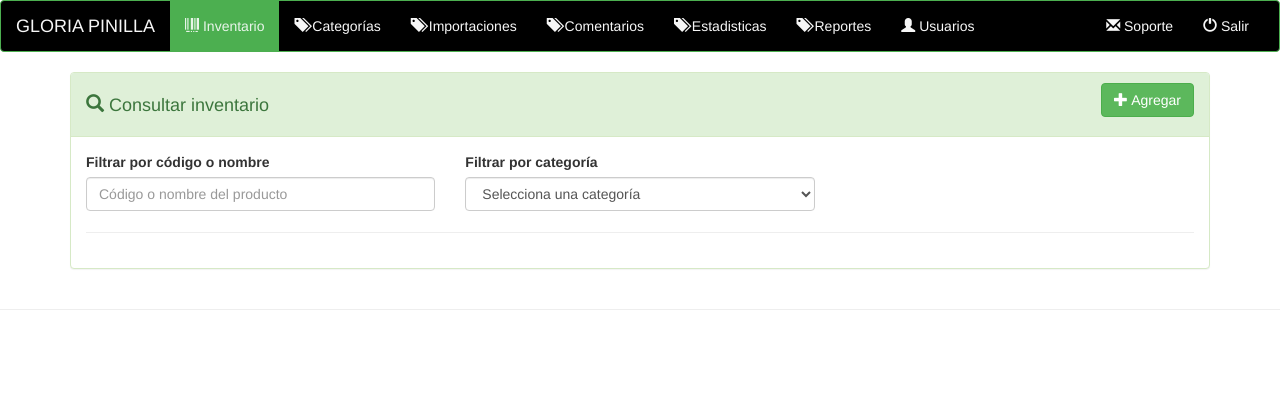
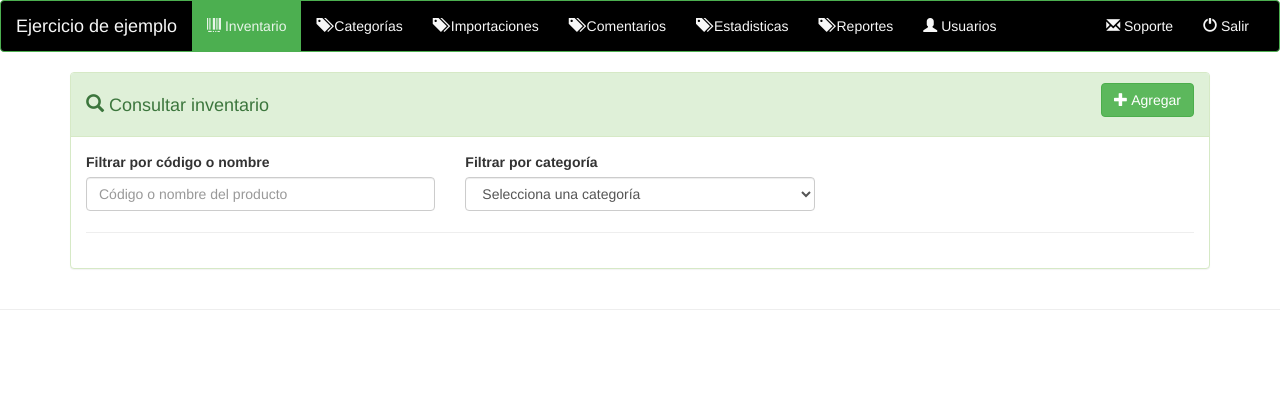
Before and after one commit to joserata/inventarios, a PHP site: page /stock.php in a window 1280 px wide. Shown: the top 420 px of the page. Run offline with PHP 8.4, Linux system fonts and the light colour scheme; a user stored in the database is signed in; data comes from the database, SQL or seed files in the repository; data that the repository does not hold is empty; some libraries are stand-ins or nearby versions.

Commit message:
Update navbar.php

```diff
--- a/navbar.php
+++ b/navbar.php
@@ -12,7 +12,7 @@
         <span class="icon-bar"></span>
         <span class="icon-bar"></span>
       </button>
-      <a class="navbar-brand" href="#">GLORIA PINILLA</a>
+      <a class="navbar-brand" href="#">Ejercicio de ejemplo</a>
     </div>
 
     <!-- Collect the nav links, forms, and other content for toggling -->
```
